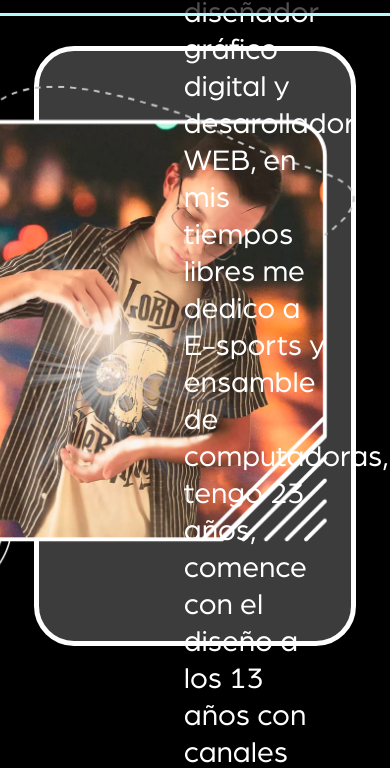
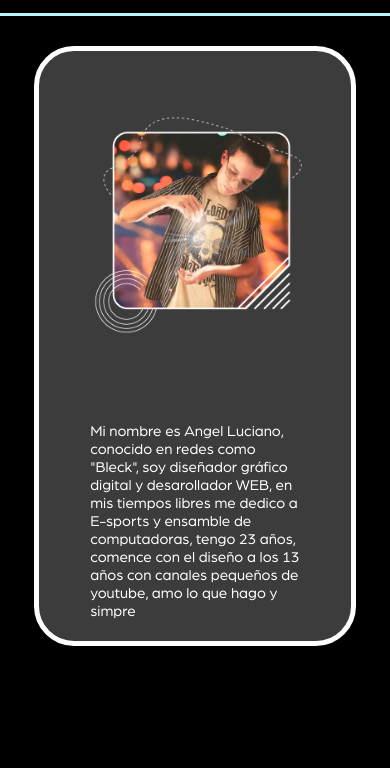
Before and after one commit to bleck-ps/Portafolio, a plain HTML site: page info/sobremi.html in a window 390 px wide. Shown: the part 76-844 px from the top of the page. Drawn offline with Linux system fonts and the light colour scheme.

Commit message:
Update sobremi.css

```diff
--- a/info/estilos/sobremi.css
+++ b/info/estilos/sobremi.css
@@ -54,21 +54,46 @@ header a img {
     background: #3c3c3c;
     border: 5px solid #fff;
     border-radius: 40px;
+    justify-content: space-around;
 }
 .sobremi .boxcont .image {
-    width: 40%;
+    width: 30%;
     height: 100%;
     display: flex;
     align-items: center;
     justify-content: center;
 }
 .sobremi .boxcont .image img {
-    height: 90%;
+    width: 120%;
 }
 .sobremi .boxcont .infotxt {
     width: 60%;
 }
 .sobremi .boxcont .infotxt p {
     padding: 20px;
-    font-size: 30px;
+    font-size: 20px;
 }
+@media screen and (max-width: 1000px) {
+    .sobremi .boxcont .image {
+        width: 50%;
+    }
+    .sobremi .boxcont .infotxt {
+        width: 40%;
+    }
+}
+@media screen and (max-width: 800px) {
+    .sobremi .boxcont .infotxt p {
+        font-size: 15px;
+    }
+}
+@media screen and (max-width: 700px) {
+    .sobremi .boxcont {
+        flex-direction: column;
+    }
+    .sobremi .boxcont .image {
+        width: 60%;
+    }
+    .sobremi .boxcont .infotxt {
+        width: 80%;
+    }
+}
```
